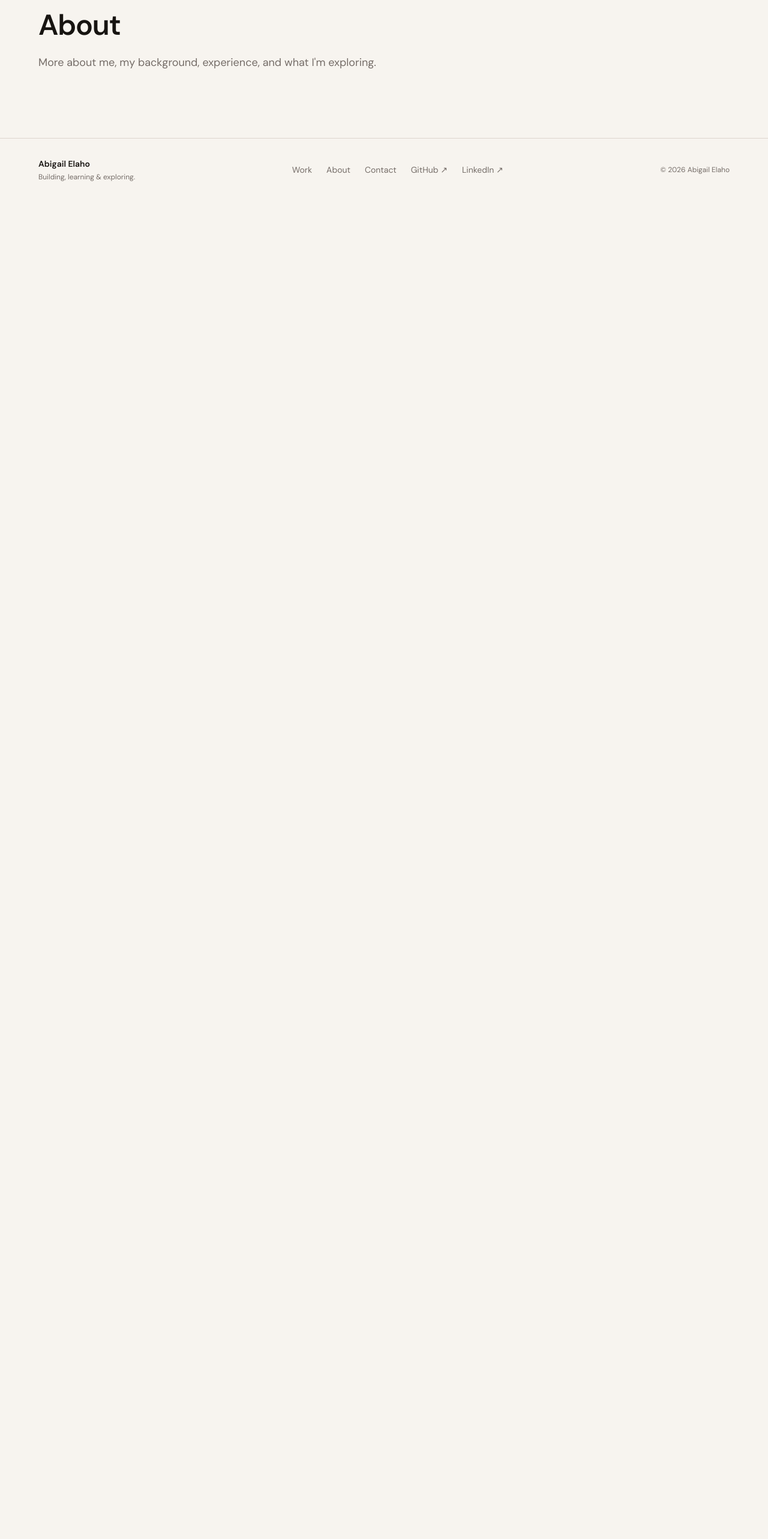
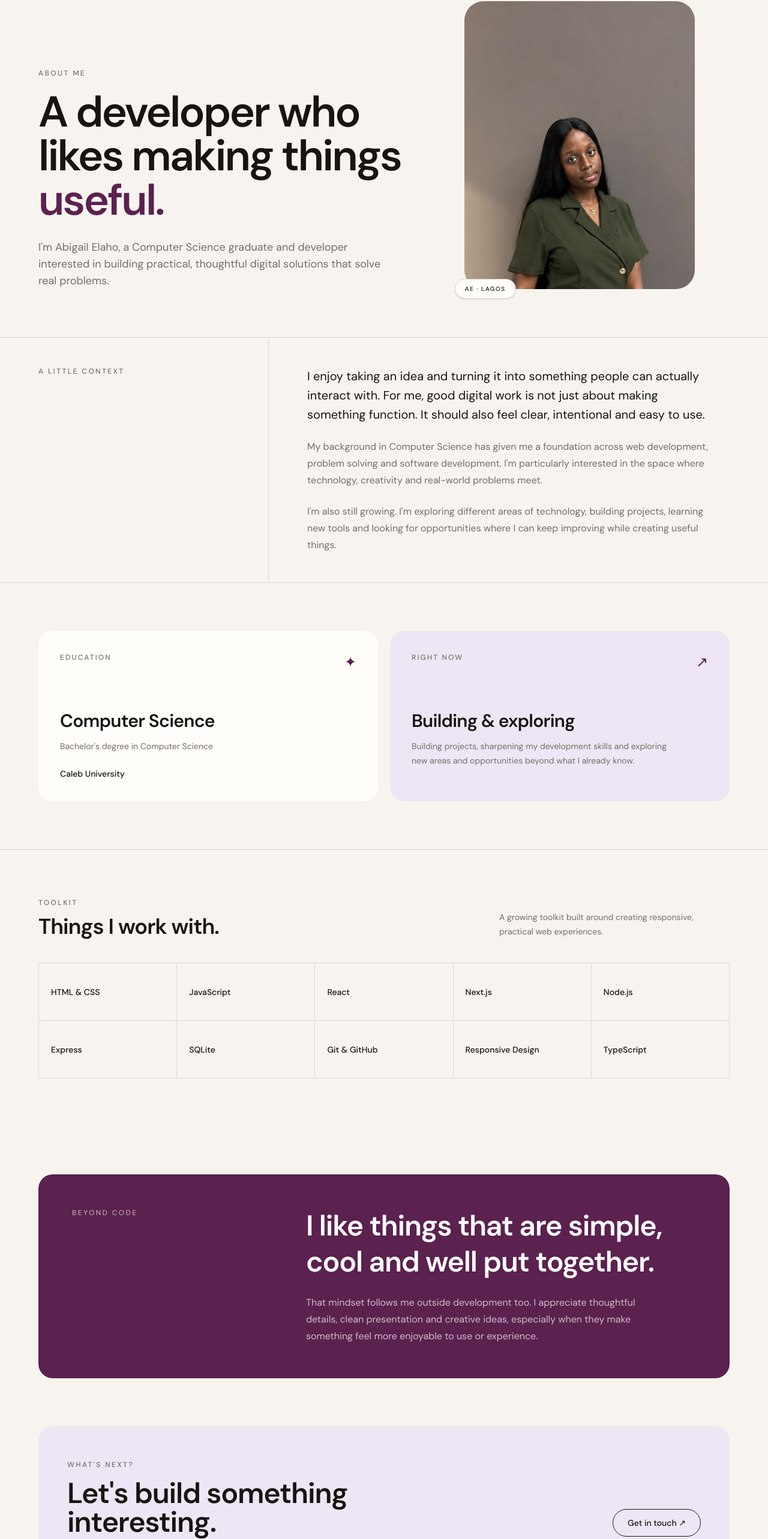
Before and after one commit to abigail-cmd/Abigail-Portfolio, a Next.js app: page /about in a window 1280 px wide. Shown: the part 179-2745 px from the top of the page at 60% size. Before the commit the page ends 800 px from the top, so only its background shows below. Built offline with nearby package versions, Linux system fonts and the light colour scheme.

Commit message:
Add About page with profile photo

```diff
--- a/src/app/about/page.tsx
+++ b/src/app/about/page.tsx
@@ -1,12 +1,229 @@
+import Link from "next/link";
+import Image from "next/image";
+
 export default function AboutPage() {
   return (
-    <main className="px-6 py-20 md:px-10 md:py-28 lg:px-16">
-      <div className="mx-auto max-w-7xl">
-        <h1 className="text-5xl font-semibold tracking-tight">About</h1>
-        <p className="mt-6 max-w-2xl text-lg text-[var(--muted)]">
-          More about me, my background, experience, and what I&apos;m exploring.
-        </p>
-      </div>
-    </main>
+    <div className="min-h-screen">
+      {/* INTRO + PHOTO */}
+      <section className="mx-auto max-w-7xl px-6 pb-16 pt-16 md:px-10 md:pb-20 md:pt-24 lg:px-16">
+        <div className="grid gap-10 lg:grid-cols-[1.1fr_0.9fr] lg:items-end">
+          {/* Intro text */}
+          <div>
+            <p className="mb-5 text-xs font-medium uppercase tracking-[0.2em] text-[var(--muted)]">
+              About me
+            </p>
+
+            <h1 className="max-w-3xl text-5xl font-semibold leading-[1.02] tracking-[-0.04em] md:text-7xl">
+              A developer who likes making things{" "}
+              <span className="text-[var(--primary)]">useful.</span>
+            </h1>
+
+            <p className="mt-7 max-w-xl text-base leading-7 text-[var(--muted)] md:text-lg">
+              I&apos;m Abigail Elaho, a Computer Science graduate and
+              developer interested in building practical, thoughtful digital
+              solutions that solve real problems.
+            </p>
+          </div>
+
+          {/* PHOTO */}
+          <div className="relative mx-auto w-full max-w-sm lg:ml-auto">
+            <div className="relative aspect-[4/5] overflow-hidden rounded-[2rem] bg-[var(--lavender)]">
+              <Image
+                src="/about/abigail.jpeg"
+                alt="Abigail Elaho"
+                fill
+                priority
+                className="object-cover"
+              />
+            </div>
+
+            <div className="absolute -bottom-4 -left-4 rounded-full border border-[var(--border)] bg-[var(--card)] px-4 py-2 text-[10px] font-medium uppercase tracking-[0.15em] shadow-sm">
+              AE · Lagos
+            </div>
+          </div>
+        </div>
+      </section>
+
+      {/* ABOUT TEXT */}
+      <section className="border-y border-[var(--border)]">
+        <div className="mx-auto grid max-w-7xl lg:grid-cols-[0.7fr_1.3fr]">
+          <div className="border-b border-[var(--border)] px-6 py-8 md:px-10 lg:border-b-0 lg:border-r lg:px-16 lg:py-12">
+            <p className="text-xs font-medium uppercase tracking-[0.2em] text-[var(--muted)]">
+              A little context
+            </p>
+          </div>
+
+          <div className="px-6 py-10 md:px-10 md:py-12 lg:px-16">
+            <div className="max-w-2xl space-y-6">
+              <p className="text-lg leading-8 md:text-xl">
+                I enjoy taking an idea and turning it into something people
+                can actually interact with. For me, good digital work is not
+                just about making something function. It should also feel
+                clear, intentional and easy to use.
+              </p>
+
+              <p className="leading-7 text-[var(--muted)]">
+                My background in Computer Science has given me a foundation
+                across web development, problem solving and software
+                development. I&apos;m particularly interested in the space
+                where technology, creativity and real-world problems meet.
+              </p>
+
+              <p className="leading-7 text-[var(--muted)]">
+                I&apos;m also still growing. I&apos;m exploring different
+                areas of technology, building projects, learning new tools and
+                looking for opportunities where I can keep improving while
+                creating useful things.
+              </p>
+            </div>
+          </div>
+        </div>
+      </section>
+
+      {/* EDUCATION + CURRENT FOCUS */}
+      <section className="mx-auto max-w-7xl px-6 py-16 md:px-10 md:py-20 lg:px-16">
+        <div className="grid gap-5 md:grid-cols-2">
+          {/* Education */}
+          <article className="rounded-3xl bg-[var(--card)] p-7 md:p-9">
+            <div className="flex items-start justify-between gap-6">
+              <p className="text-xs font-medium uppercase tracking-[0.18em] text-[var(--muted)]">
+                Education
+              </p>
+
+              <span className="text-2xl text-[var(--primary)]">✦</span>
+            </div>
+
+            <div className="mt-16">
+              <h2 className="text-2xl font-semibold tracking-tight md:text-3xl">
+                Computer Science
+              </h2>
+
+              <p className="mt-3 text-sm leading-6 text-[var(--muted)]">
+                Bachelor&apos;s degree in Computer Science
+              </p>
+
+              <p className="mt-6 text-sm font-medium">Caleb University</p>
+            </div>
+          </article>
+
+          {/* Current focus */}
+          <article className="rounded-3xl bg-[var(--lavender)] p-7 md:p-9">
+            <div className="flex items-start justify-between gap-6">
+              <p className="text-xs font-medium uppercase tracking-[0.18em] text-[var(--muted)]">
+                Right now
+              </p>
+
+              <span className="text-2xl text-[var(--primary)]">↗</span>
+            </div>
+
+            <div className="mt-16">
+              <h2 className="text-2xl font-semibold tracking-tight md:text-3xl">
+                Building &amp; exploring
+              </h2>
+
+              <p className="mt-3 max-w-md text-sm leading-6 text-[var(--muted)]">
+                Building projects, sharpening my development skills and
+                exploring new areas and opportunities beyond what I already
+                know.
+              </p>
+            </div>
+          </article>
+        </div>
+      </section>
+
+      {/* SKILLS */}
+      <section className="border-t border-[var(--border)]">
+        <div className="mx-auto max-w-7xl px-6 py-16 md:px-10 md:py-20 lg:px-16">
+          <div className="mb-10 flex flex-col gap-3 md:flex-row md:items-end md:justify-between">
+            <div>
+              <p className="text-xs font-medium uppercase tracking-[0.2em] text-[var(--muted)]">
+                Toolkit
+              </p>
+
+              <h2 className="mt-3 text-3xl font-semibold tracking-tight md:text-4xl">
+                Things I work with.
+              </h2>
+            </div>
+
+            <p className="max-w-sm text-sm leading-6 text-[var(--muted)]">
+              A growing toolkit built around creating responsive, practical
+              web experiences.
+            </p>
+          </div>
+
+          <div className="grid grid-cols-2 border-l border-t border-[var(--border)] sm:grid-cols-3 lg:grid-cols-5">
+            {[
+              "HTML & CSS",
+              "JavaScript",
+              "React",
+              "Next.js",
+              "Node.js",
+              "Express",
+              "SQLite",
+              "Git & GitHub",
+              "Responsive Design",
+              "TypeScript",
+            ].map((skill) => (
+              <div
+                key={skill}
+                className="flex min-h-24 items-center border-b border-r border-[var(--border)] px-5 py-6"
+              >
+                <span className="text-sm font-medium">{skill}</span>
+              </div>
+            ))}
+          </div>
+        </div>
+      </section>
+
+      {/* BEYOND CODE */}
+      <section className="mx-auto max-w-7xl px-6 py-16 md:px-10 md:py-20 lg:px-16">
+        <div className="rounded-3xl bg-[var(--primary)] p-8 text-white md:p-12 lg:p-14">
+          <div className="grid gap-10 md:grid-cols-[0.7fr_1.3fr] md:items-start">
+            <div>
+              <p className="text-xs font-medium uppercase tracking-[0.2em] text-white/60">
+                Beyond code
+              </p>
+            </div>
+
+            <div>
+              <h2 className="max-w-2xl text-3xl font-semibold leading-tight tracking-tight md:text-5xl">
+                I like things that are simple, cool and well put together.
+              </h2>
+
+              <p className="mt-6 max-w-xl text-sm leading-7 text-white/70 md:text-base">
+                That mindset follows me outside development too. I appreciate
+                thoughtful details, clean presentation and creative ideas,
+                especially when they make something feel more enjoyable to
+                use or experience.
+              </p>
+            </div>
+          </div>
+        </div>
+      </section>
+
+      {/* FINAL CTA */}
+      <section className="mx-auto max-w-7xl px-6 pb-20 md:px-10 md:pb-24 lg:px-16">
+        <div className="rounded-3xl bg-[var(--lavender)] px-7 py-12 md:px-12 md:py-14">
+          <div className="flex flex-col gap-8 md:flex-row md:items-end md:justify-between">
+            <div>
+              <p className="text-xs font-medium uppercase tracking-[0.2em] text-[var(--muted)]">
+                What&apos;s next?
+              </p>
+
+              <h2 className="mt-4 max-w-2xl text-3xl font-semibold tracking-tight md:text-5xl">
+                Let&apos;s build something interesting.
+              </h2>
+            </div>
+
+            <Link
+              href="/contact"
+              className="inline-flex w-fit rounded-full border border-[var(--foreground)] px-6 py-3 text-sm font-medium transition-all duration-200 hover:-translate-y-1 hover:bg-[var(--card)] hover:shadow-sm"
+            >
+              Get in touch ↗
+            </Link>
+          </div>
+        </div>
+      </section>
+    </div>
   );
 }
--- a/src/app/page.tsx
+++ b/src/app/page.tsx
@@ -32,7 +32,7 @@ export default function Home() {
               href="/work"
               className="rounded-full border border-[var(--foreground)] bg-[var(--card)] px-6 py-3 text-sm font-medium text-[var(--foreground)] transition-all duration-200 hover:-translate-y-0.5 hover:border-[var(--accent)] hover:shadow-md"
             >
-              View selected work ↗
+              View selected work →
             </Link>
 
             <Link
--- a/src/components/Footer.tsx
+++ b/src/components/Footer.tsx
@@ -43,7 +43,7 @@ export default function Footer() {
             rel="noopener noreferrer"
             className="transition-colors hover:text-[var(--foreground)]"
           >
-            GitHub ↗
+            GitHub
           </a>
 
           <a
@@ -52,7 +52,7 @@ export default function Footer() {
             rel="noopener noreferrer"
             className="transition-colors hover:text-[var(--foreground)]"
           >
-            LinkedIn ↗
+            LinkedIn
           </a>
         </div>
 
```
Also changed, not shown: public/about/abigail.jpeg (added).
